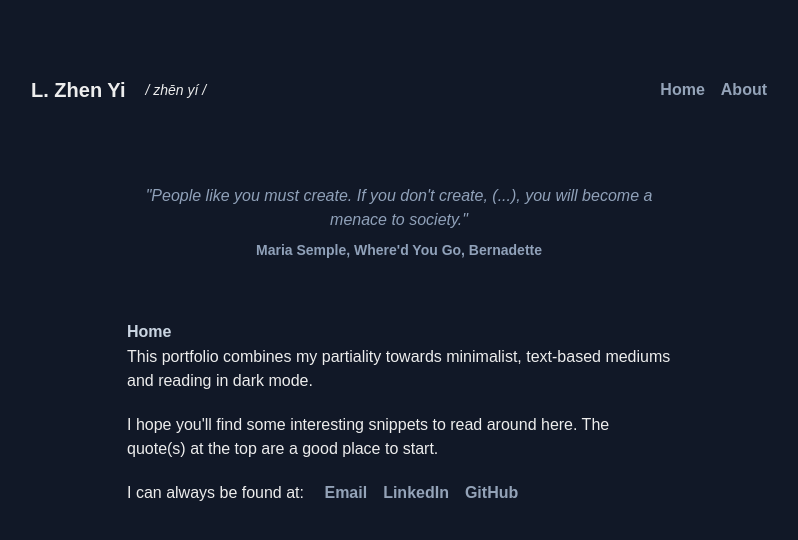
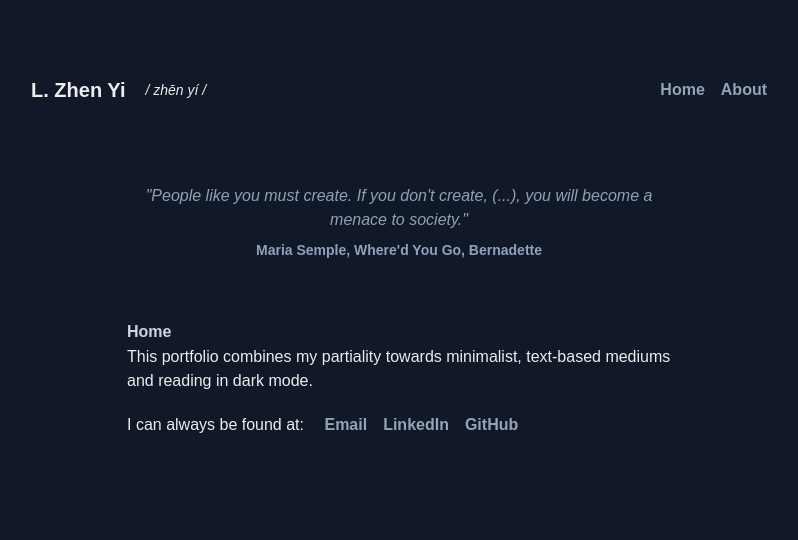
Before and after one commit to l-zhenyi/react-portfolio, a Next.js app: page / in a window 1280 px wide. Shown: the top 540 px of the page, without its empty margins (241-1039 px from the left). Built offline with nearby package versions, Linux system fonts and the light colour scheme.

Commit message:
Made paragraph shorter

```diff
--- a/src/app/page.tsx
+++ b/src/app/page.tsx
@@ -35,10 +35,6 @@ const quotes = [
           in dark mode.
         </p>
         <p>
-          I hope you'll find some interesting snippets to read around here. The quote(s) at the
-          top are a good place to start.
-        </p>
-        <p>
           I can always be found at: {' '}
           <span className="inline-flex space-x-4">
           <a
```
